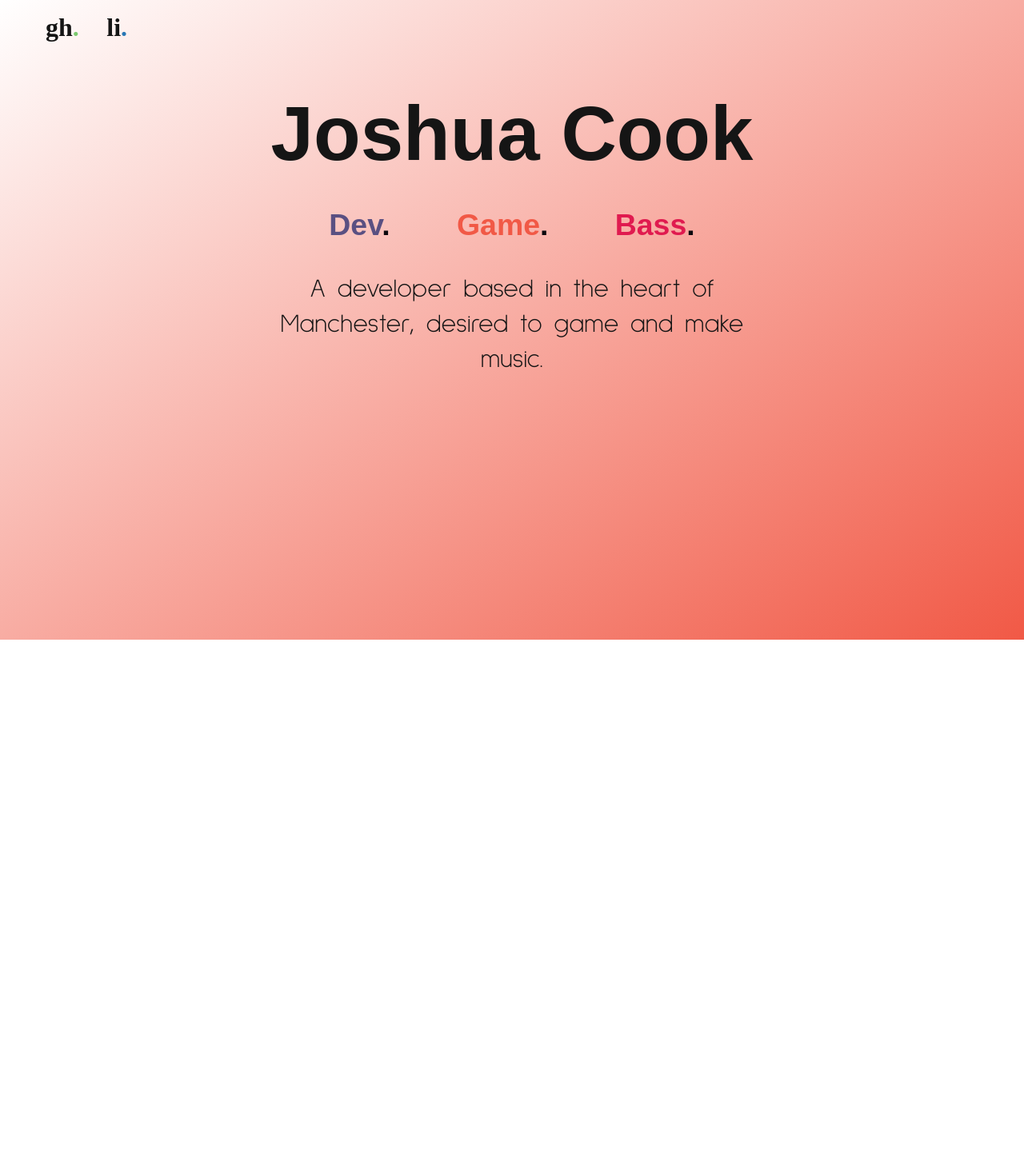
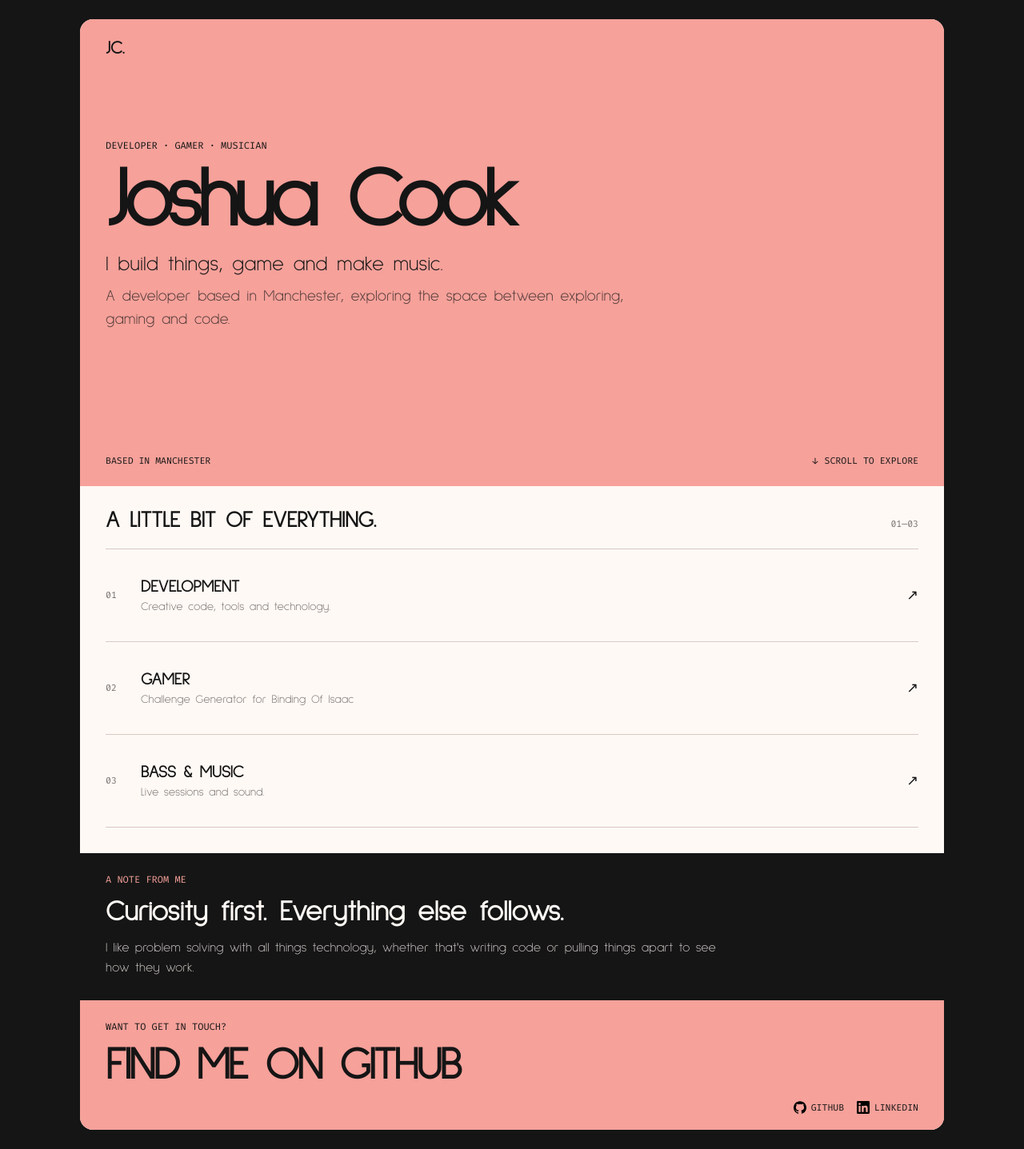
Before and after one commit to josh-cook/personal-website, a React (Vite) app: page / in a window 1280 px wide. Shown: the whole page at 80% size. Before the commit the page ends 800 px from the top, so only its background shows below. Built offline with nearby package versions, Linux system fonts and the light colour scheme.

Commit message:
refactor(redesign): add capabilities list

```diff
--- a/src/App.css
+++ b/src/App.css
@@ -1,139 +1,323 @@
 :root {
-  --coral: #F6A19A;
+  --coral: #f6a19a;
   --ink: #151515;
-  --paper: #FFF9F5;
-  --muted: #77716F;
-  --line: #D9C8C3;
-
-  --font-display: "Road Rage", sans-serif;
-  --font-body: "Manrope", sans-serif;
-  --font-mono: "IBM Plex Mono", monospace;
-
-  --page-gutter: clamp(1.25rem, 5vw, 5rem);
-  --section-gap: clamp(4rem, 10vw, 9rem);
+  --paper: #fff9f5;
+  --muted: #77716f;
+  --line: #d9c8c3;
+  --font-display: "Sulphur Point", Arial, sans-serif;
+  --font-body: "Sulphur Point", Arial, sans-serif;
+  --font-mono: "Fira Code", monospace;
+  --frame-space: clamp(0.4rem, 2vw, 1.5rem);
+  --page-gutter: clamp(1rem, 2.5vw, 2rem);
+  --section-gap: clamp(2.5rem, 6vw, 5rem);
   --ease: cubic-bezier(0.2, 0.7, 0.2, 1);
 }
 
-@media (min-width: 724px) {
-  .app {
-    font-size: 2em;
-  }
+body {
+  font-family: var(--font-body);
 }
 
 .app {
-  text-align: center;
+  width: min(100%, 1080px);
+  margin: 0 auto;
+  overflow: hidden;
+  border-radius: 1rem;
+  color: var(--ink);
+  background: var(--paper);
+}
+
+.app-header {
   display: flex;
+  min-height: 4.5rem;
+  align-items: center;
+  justify-content: space-between;
+  gap: 1rem;
+  padding: 0 var(--page-gutter);
+  background: var(--coral);
+  font-family: var(--font-mono);
+  font-size: 0.75rem;
+  text-transform: uppercase;
+}
+
+.brand {
+  font-family: var(--font-display);
+  font-size: 1.4rem;
+  font-weight: 700;
+}
+
+.header-note {
+  margin: 0;
+}
+
+.menu-link,
+.brand,
+a {
+  color: inherit;
+  text-decoration: none;
+}
+
+.menu-link,
+.hero-bottom a {
+  display: inline-flex;
+  align-items: center;
+  gap: 0.5rem;
+  text-transform: uppercase;
+}
+
+.titles {
+  max-width: 58rem;
+  padding: clamp(2.25rem, 6vw, 5rem) var(--page-gutter) var(--section-gap);
+}
+
+.eyebrow {
+  margin: 0 0 0.75rem;
+  font-family: var(--font-mono);
+  font-size: 0.75rem;
+  line-height: 1.5;
+  text-transform: uppercase;
+}
+
+.hero {
+  display: flex;
+  min-height: min(36rem, 68vh);
   flex-direction: column;
-  align-items: center;
-  justify-content: center;
+  justify-content: space-between;
+  background: var(--coral);
+}
+
+.titles .eyebrow {
   color: var(--ink);
 }
 
-.app-header {
-  width: 100%;
-  display: flex;
-  justify-content: space-between;
+.titles .eyebrow a:hover {
+  text-decoration: underline;
+  text-underline-offset: 0.2em;
 }
 
-@media (min-width: 724px) {
-  .content-area {
-    padding: 0 8em;
-    width: 50%;
-  }
+.titles h1 {
+  margin: 0;
+  font-family: var(--font-display);
+  font-size: clamp(3rem, 9vw, 6.5rem);
+  font-weight: 700;
+  letter-spacing: -0.055em;
+  line-height: 0.95;
 }
 
-h1 {
-  font-family: var(--font-display);
-  font-size: 3em;
-  width: 100%;
-  margin-bottom: 0;
+.hero-lead {
+  margin: 0.8rem 0 0;
+  font-size: clamp(1.15rem, 2.5vw, 1.6rem);
+  line-height: 1.35;
 }
 
-h3 {
-  font-family: var(--font-display);
+.hero-description {
+  max-width: 42rem;
+  margin: 0.5rem 0 0;
+  color: rgb(21 21 21 / 75%);
+  font-size: clamp(1rem, 1.7vw, 1.2rem);
+  line-height: 1.5;
 }
 
-a {
-  text-decoration: none;
-  color: inherit;
+.hero-bottom {
+  display: flex;
+  align-items: center;
+  justify-content: space-between;
+  gap: 1rem;
+  padding: 0 var(--page-gutter) 1.5rem;
+  font-family: var(--font-mono);
+  font-size: 0.72rem;
+  text-transform: uppercase;
 }
 
-.titles {
-  display: flex;
-  flex-wrap: wrap;
-  justify-content: space-evenly;
+.hero-bottom p {
+  margin: 0;
 }
 
-.subtitle--dev {
-  color: #5a5082;
+.capabilities {
+  padding: 1.25rem var(--page-gutter) 1.5rem;
+  background: var(--paper);
 }
 
-.subtitle--dev:after {
-  content: ". ";
-  color: #0c090d;
+.section-heading {
+  display: flex;
+  align-items: baseline;
+  justify-content: space-between;
+  gap: 1rem;
+  padding-bottom: 1rem;
+  border-bottom: 1px solid var(--line);
 }
 
-.subtitle--game {
-  color: #f15946;
+.section-heading h2 {
+  margin: 0;
+  font-size: clamp(1.25rem, 2.3vw, 1.75rem);
+  font-weight: 700;
+  text-transform: uppercase;
 }
 
-.subtitle--game:after {
-  content: ". ";
-  color: #0c090d;
+.section-heading > span,
+.capability-number,
+.capability-description {
+  color: var(--muted);
 }
 
-.subtitle--bass {
-  color: #e01a4f;
+.section-heading > span,
+.capability-number {
+  font-family: var(--font-mono);
+  font-size: 0.72rem;
 }
 
-.subtitle--bass:after {
-  content: ". ";
-  color: #0c090d;
+.capability {
+  display: grid;
+  min-height: 7rem;
+  grid-template-columns: 2rem 1fr auto;
+  align-items: center;
+  gap: 0.75rem;
+  border-bottom: 1px solid var(--line);
+  transition: padding var(--ease) 180ms;
+}
+
+.capability:hover {
+  padding-right: 0.5rem;
+  padding-left: 0.5rem;
+}
+
+.capability-copy {
+  display: grid;
+  gap: 0.15rem;
+}
+
+.capability-title {
+  font-size: clamp(1.05rem, 2vw, 1.3rem);
+  font-weight: 700;
+  text-transform: uppercase;
+}
+
+.capability-description {
+  font-size: 0.9rem;
+}
+
+.capability-arrow {
+  font-size: 1.1rem;
+}
+
+.note {
+  padding: 1.5rem var(--page-gutter) 1.75rem;
+  color: var(--paper);
+  background: var(--ink);
+}
+
+.note .eyebrow {
+  color: var(--coral);
+}
+
+.note h2 {
+  max-width: 48rem;
+  margin: 0 0 0.75rem;
+  font-size: clamp(1.5rem, 3.5vw, 2.2rem);
+  line-height: 1.15;
+}
+
+.note > p:not(.eyebrow) {
+  max-width: 48rem;
+  margin: 0;
+  color: rgb(255 249 245 / 78%);
+  line-height: 1.55;
+}
+
+.contact {
+  padding: 1.5rem var(--page-gutter) 1.25rem;
+  background: var(--coral);
+}
+
+.contact h2 {
+  margin: 0 0 1rem;
+  font-family: var(--font-display);
+  font-size: clamp(2.2rem, 6vw, 3.5rem);
+  font-weight: 700;
+  letter-spacing: -0.04em;
+  line-height: 1;
+  text-transform: uppercase;
+}
+
+.contact-bottom {
+  font-family: var(--font-mono);
+  font-size: 0.72rem;
+  text-transform: uppercase;
 }
 
 .links {
   display: flex;
-  justify-content: space-evenly;
-  width: 15%;
-  font-weight: 900;
-  font-family: "Road Rage";
+  flex-wrap: wrap;
+  justify-content: flex-end;
+  gap: 1rem;
 }
 
-@media (max-width: 623px) {
-  .links {
-    width: 25%;
+.social-link {
+  display: inline-flex;
+  align-items: center;
+  gap: 0.35rem;
+}
+
+.social-link img {
+  width: 1rem;
+  height: 1rem;
+  object-fit: contain;
+}
+
+a:focus-visible {
+  outline: 2px solid currentColor;
+  outline-offset: 4px;
+}
+
+@media (min-width: 760px) {
+  .hero {
+    min-height: 32rem;
+  }
+
+  .capabilities {
+    padding-top: 1.5rem;
+    padding-bottom: 2rem;
+  }
+
+  .capability {
+    min-height: 7.25rem;
   }
 }
 
-.link {
-  width: 1em;
-  height: 1em;
-}
+@media (max-width: 520px) {
+  .app-header {
+    min-height: 3.75rem;
+    font-size: 0.65rem;
+  }
 
-@media (max-width: 623px) {
-  .link {
-    padding-right: 1em;
+  .header-note {
+    max-width: 8rem;
+    text-align: center;
+  }
+
+  .hero {
+    min-height: 28rem;
+  }
+
+  .hero-bottom,
+  .contact-bottom {
+    align-items: flex-start;
+    flex-direction: column;
+  }
+
+  .links {
+    justify-content: flex-start;
+  }
+
+  .capability {
+    min-height: 6.25rem;
   }
 }
 
-.link:hover .link__text {
-  display: none;
+@media (prefers-reduced-motion: reduce) {
+  *,
+  *::before,
+  *::after {
+    scroll-behavior: auto !important;
+    transition-duration: 0.01ms !important;
+  }
 }
-
-.link__img {
-  display: none;
-}
-
-.link:hover .link__img {
-  display: block;
-}
-
-.link__text--gh:after {
-  content: ".";
-  color: #7bc96f;
-}
-
-.link__text--li:after {
-  content: ".";
-  color: #2877b5;
-}
--- a/src/App.tsx
+++ b/src/App.tsx
@@ -1,17 +1,28 @@
 import "./App.css";
-import { Content, TitleText, Links } from "./components";
+import { Content, Footer, TitleText } from "./components";
 
 function App() {
   return (
     <div className="app">
       <header className="app-header">
-        <Links />
+        <a className="brand" href="#top" aria-label="Joshua Cook home">
+          JC.
+        </a>
       </header>
 
-      <div className="content-area">
-        <TitleText />
+      <main>
+        <section className="hero" id="top" aria-labelledby="site-title">
+          <TitleText />
+          <div className="hero-bottom">
+            <p>Based in Manchester</p>
+            <a href="#capabilities">
+              <span aria-hidden="true">↓</span> Scroll to explore
+            </a>
+          </div>
+        </section>
         <Content />
-      </div>
+        <Footer />
+      </main>
     </div>
   );
 }
--- /dev/null
+++ b/src/components/Capabilities.tsx
@@ -0,0 +1,41 @@
+const capabilities = [
+    {
+        number: "01",
+        title: "Development",
+        description: "Creative code, tools and technology.",
+        href: "https://github.com/josh-cook",
+    },
+    {
+        number: "02",
+        title: "Gamer",
+        description: "Challenge Generator for Binding Of Isaac",
+        href: "https://josh-cook.github.io/challenge-generator/",
+    },
+    {
+        number: "03",
+        title: "Bass & music",
+        description: "Live sessions and sound.",
+        href: "https://soundcloud.com/user-231579091/sets/band-songs-1",
+    },
+];
+
+export const Capabilities = () => (
+    <>
+        {capabilities.map((capability) => (
+            <a className="capability" href={capability.href} key={capability.number}>
+                <span className="capability-number">{capability.number}</span>
+                <span className="capability-copy">
+          <span className="capability-title">{capability.title}</span>
+          <span className="capability-description">
+            {capability.description}
+          </span>
+            </span>
+            <span className="capability-arrow" aria-hidden="true">
+              ↗
+            </span>
+            </a>
+        ))}
+    </>
+);
+
+export default Capabilities;
--- a/src/components/Content.tsx
+++ b/src/components/Content.tsx
@@ -1,9 +1,31 @@
+import Capabilities from "./Capabilities";
+
 export const Content = () => {
   return (
-    <div className="content">
-      A developer based in the heart of Manchester, desired to game and make
-      music.
-    </div>
+    <>
+      <section
+        className="capabilities"
+        id="capabilities"
+        aria-labelledby="capabilities-title"
+      >
+        <div className="section-heading">
+          <h2 id="capabilities-title">A little bit of everything.</h2>
+          <span>01—03</span>
+        </div>
+        <div className="capability-list">
+          <Capabilities />
+        </div>
+      </section>
+
+      <section className="note" id="about" aria-labelledby="note-title">
+        <p className="eyebrow">A note from me</p>
+        <h2 id="note-title">Curiosity first. Everything else follows.</h2>
+        <p>
+          I like problem solving with all things technology, whether that's
+          writing code or pulling things apart to see how they work.
+        </p>
+      </section>
+    </>
   );
 };
 
--- /dev/null
+++ b/src/components/Footer.tsx
@@ -0,0 +1,15 @@
+import { Links } from "./Links";
+
+export const Footer = () => {
+  return (
+    <footer className="contact" id="contact" aria-labelledby="contact-title">
+      <p className="eyebrow">Want to get in touch?</p>
+      <h2 id="contact-title">Find me on GitHub</h2>
+      <div className="contact-bottom">
+        <Links />
+      </div>
+    </footer>
+  );
+};
+
+export default Footer;
--- a/src/components/Link.tsx
+++ b/src/components/Link.tsx
@@ -6,16 +6,10 @@ type LinkProps = {
 
 export const Link = ({ link, imageLink, linkText }: LinkProps) => {
   return (
-    <div className="link">
-      <a href={link}>
-        <span className={`link__img link__img--${linkText}`}>
-          <img src={imageLink} alt="" />
-        </span>
-        <span className={`link__text link__text--${linkText}`}>
-          {linkText}
-        </span>
-      </a>
-    </div>
+    <a className="social-link" href={link}>
+      <img src={imageLink} alt="" />
+      <span>{linkText}</span>
+    </a>
   );
 };
 
--- a/src/components/Links.tsx
+++ b/src/components/Links.tsx
@@ -4,18 +4,18 @@ import Link from "./Link";
 
 export const Links = () => {
   return (
-    <div className="links">
+    <nav className="links" aria-label="Social links">
       <Link
         link="https://github.com/josh-cook"
         imageLink={Github}
-        linkText="gh"
+        linkText="GitHub"
       />
       <Link
         link="https://www.linkedin.com/in/joshua-c-95b61625/"
         imageLink={LinkedIn}
-        linkText="li"
+        linkText="LinkedIn"
       />
-    </div>
+    </nav>
   );
 };
 
--- a/src/components/TitleText.tsx
+++ b/src/components/TitleText.tsx
@@ -1,29 +1,24 @@
 export const TitleText = () => {
   return (
     <div className="titles">
-      <h1>Joshua Cook</h1>
-
-      <h3 className="subtitle subtitle--dev">
-        <a href="https://github.com/josh-cook" title="Another Github link">
-          Dev
+      <p className="eyebrow">
+        <a href="https://github.com/josh-cook">Developer</a>
+        <span aria-hidden="true"> · </span>
+        <a href="https://josh-cook.github.io/challenge-generator/">
+          Gamer
         </a>
-      </h3>
-      <h3 className="subtitle subtitle--game">
-        <a
-          href="https://josh-cook.github.io/challenge-generator/"
-          title="Binding Of Isaac: Challenge Generator"
-        >
-          Game
-        </a>
-      </h3>
-      <h3 className="subtitle subtitle--bass">
+        <span aria-hidden="true"> · </span>
         <a
           href="https://soundcloud.com/user-231579091/sets/band-songs-1"
-          title="My Music"
         >
-          Bass
+          Musician
         </a>
-      </h3>
+      </p>
+      <h1 id="site-title">Joshua Cook</h1>
+      <p className="hero-lead">I build things, game and make music.</p>
+      <p className="hero-description">
+        A developer based in Manchester, exploring the space between exploring, gaming and code.
+      </p>
     </div>
   );
 };
--- a/src/components/index.ts
+++ b/src/components/index.ts
@@ -1,3 +1,5 @@
 export { default as Content } from "./Content";
 export { default as TitleText } from "./TitleText";
 export { default as Links } from "./Links";
+export { default as Footer } from "./Footer";
+export { default as Capabilities } from "./Capabilities";
--- a/src/index.css
+++ b/src/index.css
@@ -1,21 +1,36 @@
-html {
-  background-image: linear-gradient(
-    to bottom right,
-    rgba(0, 255, 213, 0),
-    rgba(241, 89, 70, 1)
-  );
-  height: 100%;
+@font-face {
+  font-family: "Sulphur Point";
+  src: url("./fonts/SulphurPoint-Light.ttf") format("truetype");
+  font-style: normal;
+  font-weight: 300;
+  font-display: swap;
 }
 
 @font-face {
-  font-family: "Sulphur Point";
-  src: url("../src/fonts/SulphurPoint-Light.ttf");
+  font-family: "Fira Code";
+  src: url("./fonts/FiraCode-VariableFont:wght.ttf") format("truetype");
+  font-style: normal;
+  font-weight: 300 700;
+  font-display: swap;
+}
+
+html {
+  min-width: 320px;
+  min-height: 100%;
+  background: #151515;
 }
 
 body {
-  margin: 1em;
-  color: #0c090d;
-  font-family: "Sulphur Point";
+  min-width: 320px;
+  min-height: 100vh;
+  margin: 0;
+  padding: var(--frame-space);
+  color: #151515;
+  font-family: "Sulphur Point", Arial, sans-serif;
   -webkit-font-smoothing: antialiased;
   -moz-osx-font-smoothing: grayscale;
 }
+
+* {
+  box-sizing: border-box;
+}
```
Also changed, not shown: 1 other file (tests, documents, lock files or other folders).
